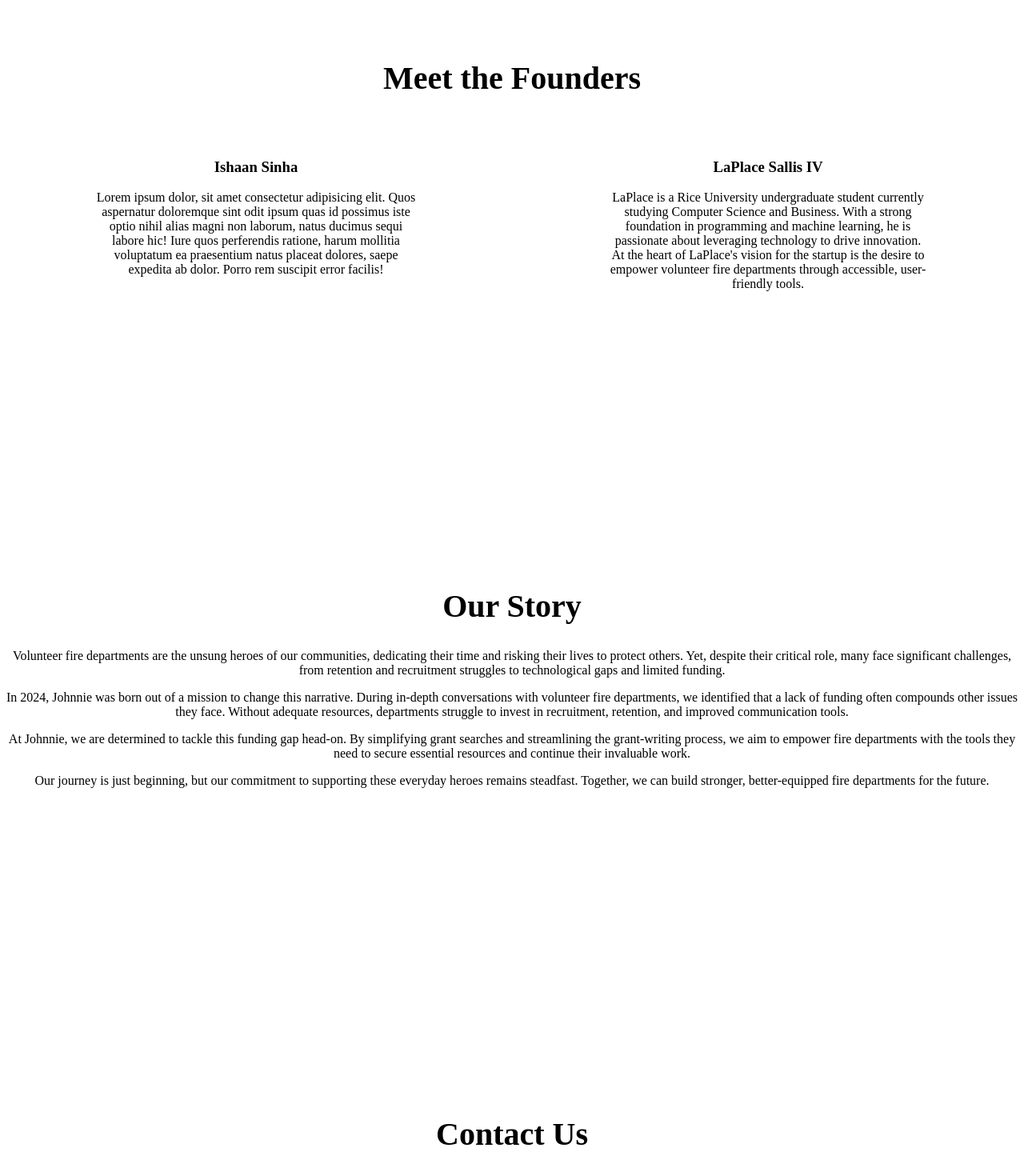
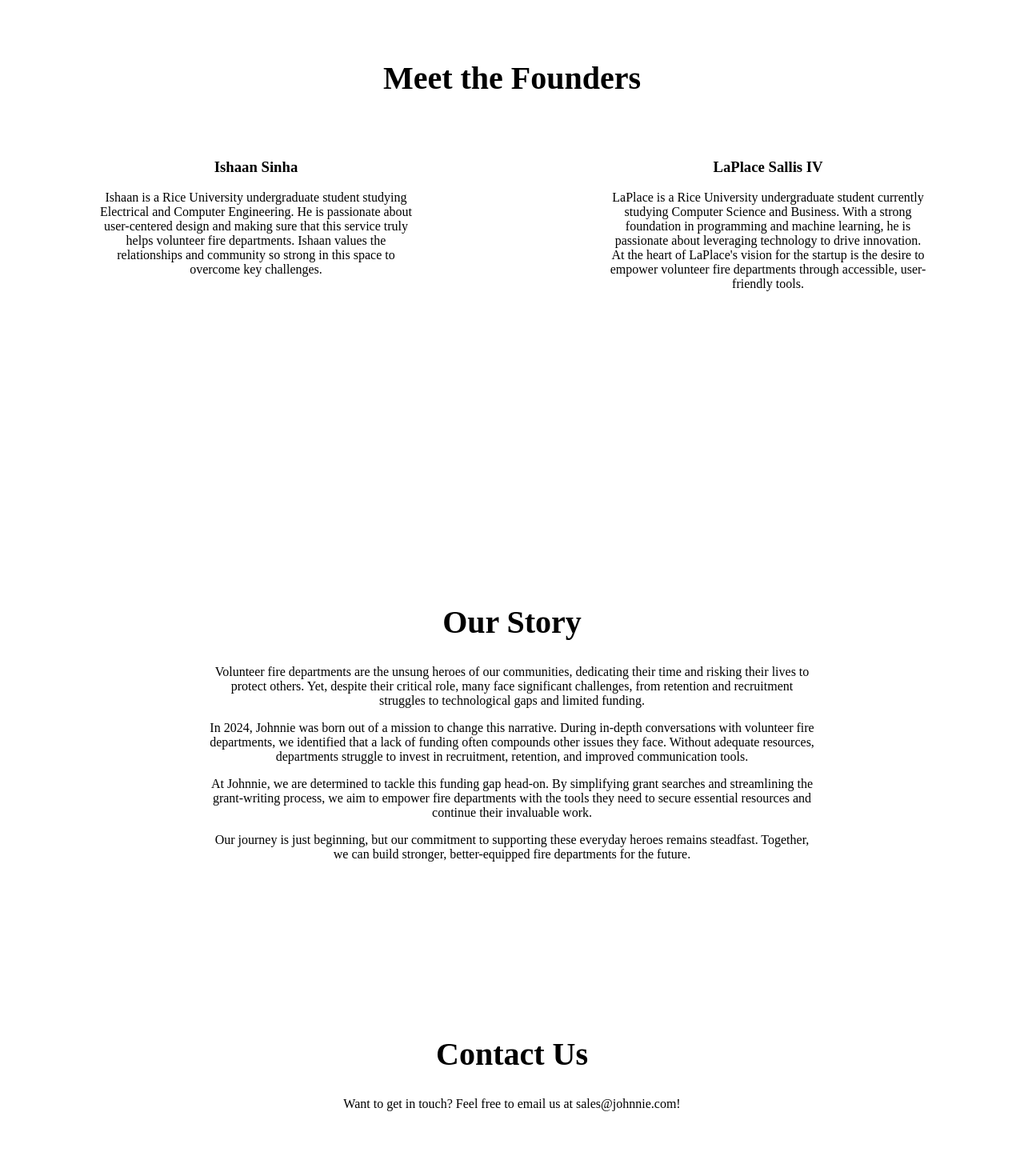
Before and after one commit to laplaces42/johnnie, a React (Create React App) app in the folder frontend/: page /about in a window 1280 px wide. Shown: the part 1419-2889 px from the top of the page at 80% size. Built offline with nearby package versions, Linux system fonts and the light colour scheme.

Commit message:
intro commits

```diff
--- a/frontend/src/pages/AboutPage.jsx
+++ b/frontend/src/pages/AboutPage.jsx
@@ -115,12 +115,11 @@
             <img src="" alt="" />
             <h3>Ishaan Sinha</h3>
             <p>
-              Lorem ipsum dolor, sit amet consectetur adipisicing elit. Quos
-              aspernatur doloremque sint odit ipsum quas id possimus iste optio
-              nihil alias magni non laborum, natus ducimus sequi labore hic!
-              Iure quos perferendis ratione, harum mollitia voluptatum ea
-              praesentium natus placeat dolores, saepe expedita ab dolor. Porro
-              rem suscipit error facilis!
+              Ishaan is a Rice University undergraduate student studying
+              Electrical and Computer Engineering. He is passionate about
+              user-centered design and making sure that this service truly helps
+              volunteer fire departments. Ishaan values the relationships and community
+              so strong in this space to overcome key challenges.
             </p>
           </div>
           <div className="ab3-founder2">
@@ -180,6 +179,9 @@
         transition={{ duration: 0.8 }}
       >
         <h2>Contact Us</h2>
+        <p>
+          Want to get in touch? Feel free to email us at sales@johnnie.com!
+        </p>
       </motion.div>
     </div>
   );
--- a/frontend/src/pages/ContactPage.jsx
+++ b/frontend/src/pages/ContactPage.jsx
@@ -1,5 +1,4 @@
 import "../stylesheets/ContactPage.css";
-
 
 export function ContactPage() {
     return (
--- a/frontend/src/stylesheets/AboutPage.css
+++ b/frontend/src/stylesheets/AboutPage.css
@@ -1,6 +1,15 @@
-.ab1, .ab2, .ab3, .ab4, .ab5 {
+.ab1, .ab2, .ab3, .ab5 {
     width: 100vw;
     height: 70vh;
+    text-align: center;
+}
+
+.ab4 {
+    width: 100vw;
+    height: 70vh;
+    max-width: 800px;
+    margin: 0 auto;
+    padding: 20px;
     text-align: center;
 }
 
--- a/frontend/src/stylesheets/ContactPage.css
+++ b/frontend/src/stylesheets/ContactPage.css
@@ -12,11 +12,13 @@
     box-shadow: 0 4px 8px rgba(0, 0, 0, 0.2); /* Add a subtle shadow */
     overflow: hidden; /* Ensures iframe content stays within bounds */
     background-color: #f9f9f9; /* Optional background color */
+
 }
 
 /* Style the iframe */
 .typeform-iframe {
-    width: 100%; /* Occupies full width of the container */
-    height: 100%; /* Occupies full height of the container */
-    border: none; /* Removes default iframe borders */
+    width: 100%;
+    height: calc(100vh - 200px); /* Dynamically adjust height */
+    max-height: 600px; /* Optional: Limit maximum height */
+    border: none;
 }
```
